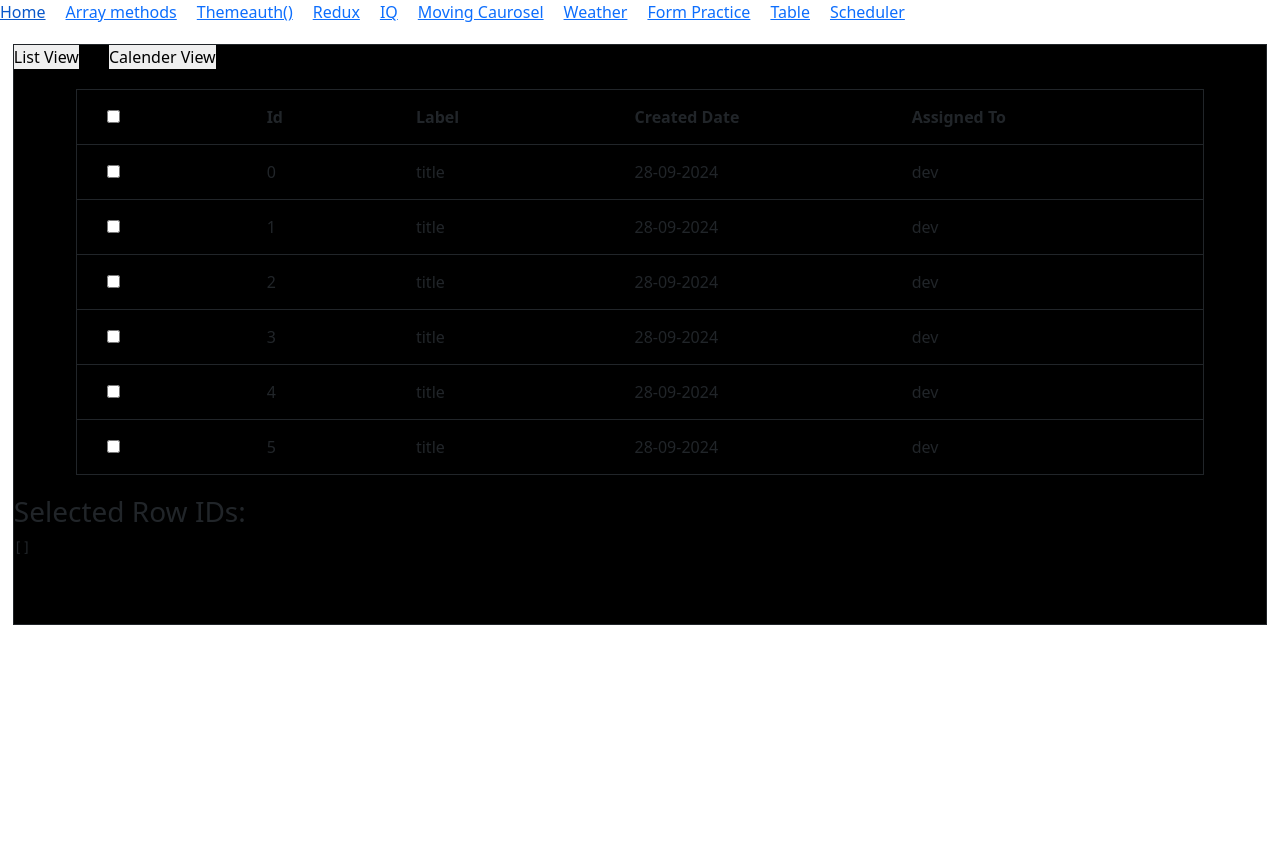
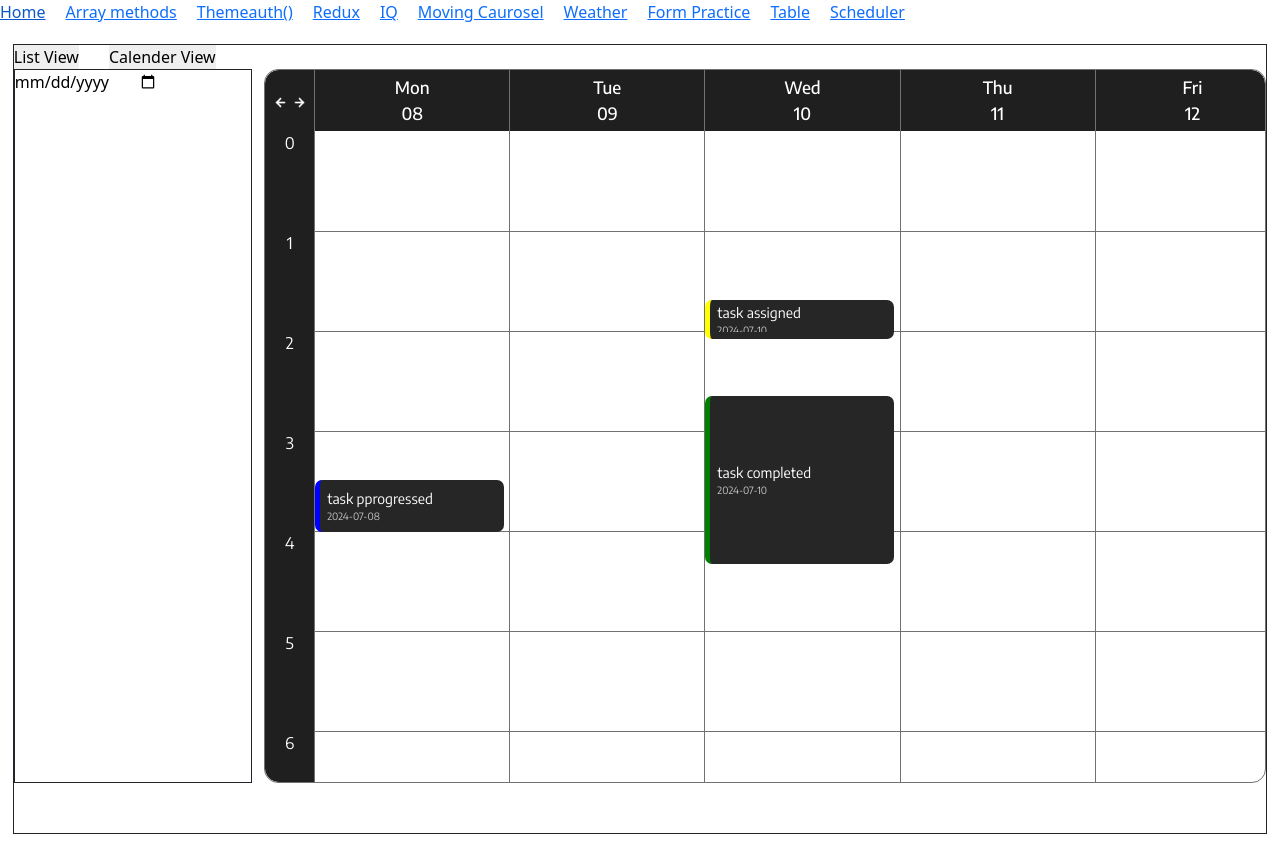
Before and after one commit to himabindhupoojari/practice, a React (Create React App) app: page /scheduler in a window 1280 px wide. Both pictures are taken after a click on the button "Calender View". Before the commit the page ends 800 px from the top, so only its background shows below. Built offline with nearby package versions, Linux system fonts and the light colour scheme.

Commit message:
schedular is comleted

```diff
--- a/src/components/Scheduler/Scheduler.scss
+++ b/src/components/Scheduler/Scheduler.scss
@@ -1,7 +1,7 @@
 @import url("https://fonts.googleapis.com/css2?family=Encode+Sans:wght@100..900&display=swap");
 
 .scheduler {
-  background-color: #000;
+  // background-color: #000;
   padding-bottom: 50px; // shouls be removed
   width: 98%;
   margin: 20px auto;
@@ -42,7 +42,7 @@
           }
           border-right: 1px solid #717171;
           text-align: center;
-          padding: 5px 5px 5px 10px;
+          padding: 5px 5px 5px 5px;
           color: #fff;
           font-weight: 500;
           font-size: 17px;
@@ -83,6 +83,7 @@
             position: relative;
             color: #fff;
             cursor: pointer;
+            width: 200px;
             .coldata {
               width: 97%;
               padding-left: 7px;
@@ -196,7 +197,7 @@
                   right: -20px;
                   bottom: -30px;
                   white-space: nowrap;
-                  z-index: 2;
+                  z-index: 9;
                 }
                 &:hover {
                   .colpopup {
--- a/src/components/Scheduler/Scheduler.tsx
+++ b/src/components/Scheduler/Scheduler.tsx
@@ -18,7 +18,7 @@ function Scheduler() {
         Calender View
       </button>
 
-      {storeTab === "1" ? <SchedularCalenderView /> : <SchedularlistView />}
+      {storeTab === "2" ? <SchedularCalenderView /> : <SchedularlistView />}
     </div>
   );
 }
```
